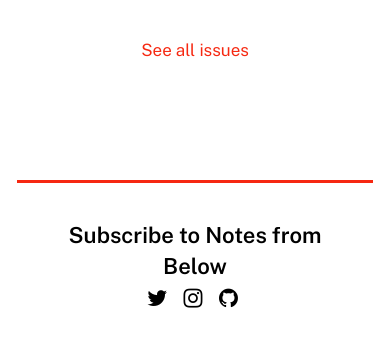
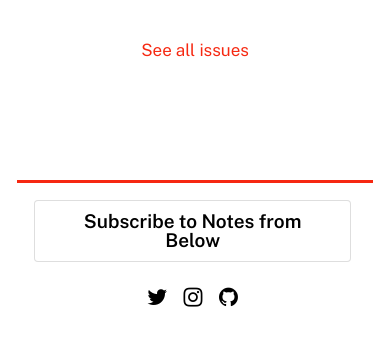
Before and after one commit to dellsystem/notes-from-below, a Django app: page / in a window 390 px wide. Shown: the part 270-617 px from the top of the page. Run offline with Django 3.2, Linux system fonts and the light colour scheme; data comes from the database, SQL or seed files in the repository; data that the repository does not hold is empty.

Commit message:
Improve subscribe button visibility
* Added a desktop-hidden, mobile-only menu item
* Made the link in the footer bigger, bordered (button)

```diff
--- a/src/notesfrombelow/static/css/styles.css
+++ b/src/notesfrombelow/static/css/styles.css
@@ -178,6 +178,12 @@ hr {
 @media only screen and (min-width: 1200px) {
     .ui.container {
         width: 1000px !important;
+    }
+}
+
+@media only screen and (min-width: 1200px) {
+    .desktop-hidden {
+        display: none !important;
     }
 }
 
--- a/src/templates/footer.html
+++ b/src/templates/footer.html
@@ -1,9 +1,10 @@
 <div id="footer" class="print-hide">
     <div class="ui container">
         <div class="ui center aligned basic segment">
+            <div class="ui large basic button">
+              <a href="{% url 'page' 'subscribe' %}">Subscribe to Notes from Below</a>
+            </div>
             <p>
-              <a href="{% url 'page' 'subscribe' %}">Subscribe to Notes from Below</a>
-              <br />
               <a href="https://x.com/NotesFrom_Below" title="@NotesFrom_Below on Twitter"><i class="twitter icon"></i></a>
               <a href="https://www.instagram.com/notes_from_below/" title="@notes_from_below on Instagram"><i class="instagram icon"></i></a>
               <a href="https://github.com/dellsystem/notes-from-below" title="Website source on GitHub"><i class="github icon"></i></a>
--- a/src/templates/header.html
+++ b/src/templates/header.html
@@ -17,6 +17,7 @@
             <a class="item mobile-hidden" href="https://lu.ma/user/usr-pFFHFvlD3Yj2HWn" target="_blank">Events</a>
             <a class="item mobile-hidden" href="https://notesfrombelowshop.bigcartel.com" target="_blank">Shop</a>
             <a class="item mobile-hidden" href="{% url 'about' %}">About</a>
+            <a class="item mobile-hidden desktop-hidden" href="{% url 'page' 'subscribe' %}">Subscribe</a>
         </div>
     </div>
 </div>
--- a/src/templates/superbase.html
+++ b/src/templates/superbase.html
@@ -11,7 +11,7 @@
 
     <title>{% block fulltitle %}{% block title %}{% endblock %} // Notes From Below{% endblock %}</title>
     <link rel="stylesheet" type="text/css" href="/static/css/semantic.min.css?1" />
-    <link rel="stylesheet" type="text/css" href="/static/css/styles.css?17" />
+    <link rel="stylesheet" type="text/css" href="/static/css/styles.css?18" />
     <link rel="alternate" type="application/rss+xml" title="Notes From Below" href="/rss/"/>
     {% include 'favicon.html' %}
     {% block meta %}
```
